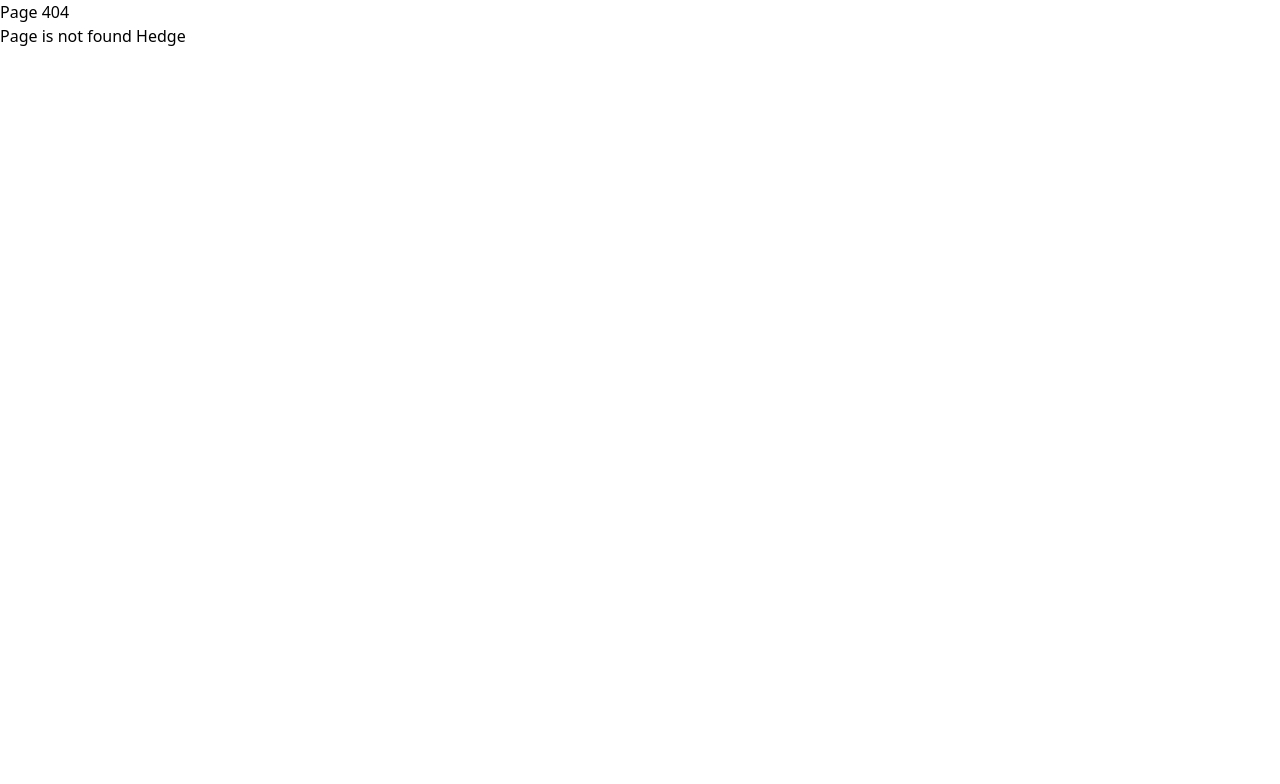
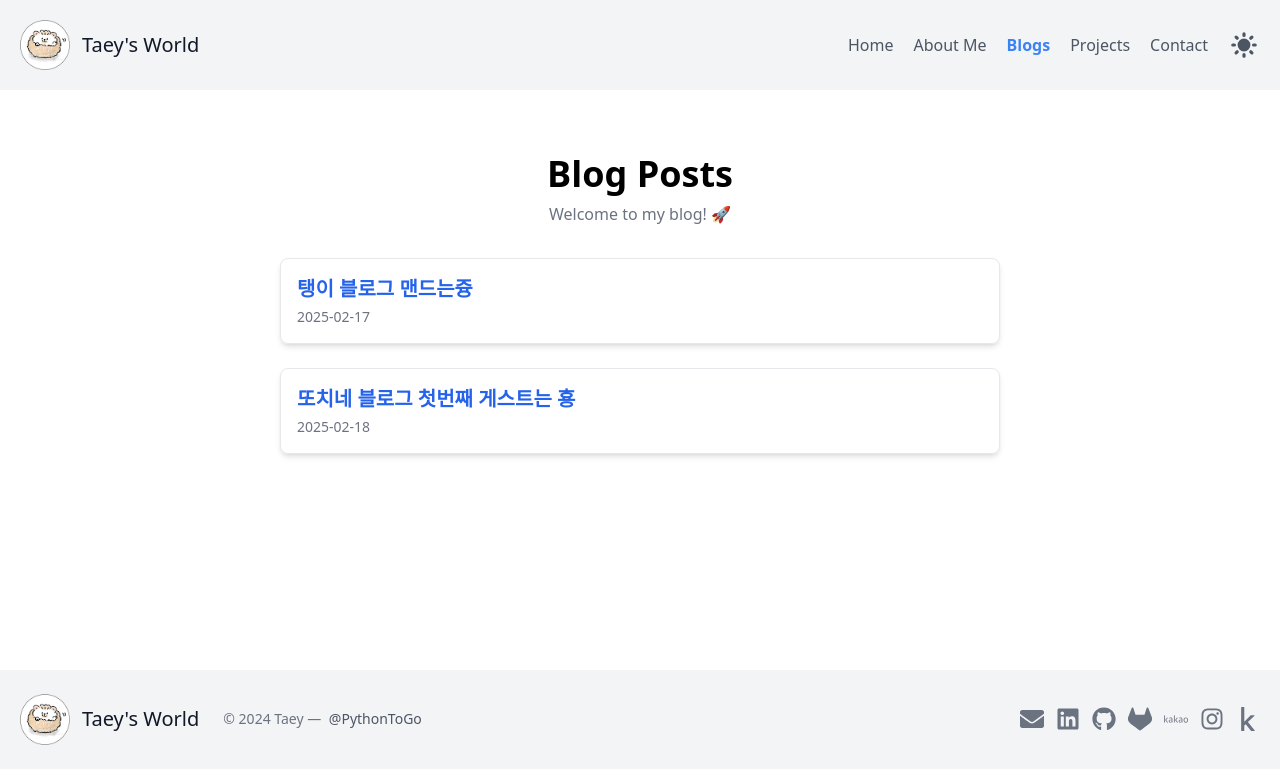
Before and after one commit to PythonToGo/taey_page, a Next.js app: page /blogs in a window 1280 px wide. Before the commit this address had no page. Shown: the top 784 px of the page. Built offline with nearby package versions, Linux system fonts and the light colour scheme.

Commit message:
WIP: add blogs function

```diff
--- a/components/header.js
+++ b/components/header.js
@@ -23,6 +23,9 @@ export default function Header() {
           <Link href="/about-me" className={`mr-5 hover:text-gray-500 ${router.pathname === "/about-me" ? "text-blue-500 font-bold" : ""}`}>
             About Me
           </Link>
+          <Link href="/blogs" className={`mr-5 hover:text-gray-500 ${router.pathname === "/blogs" ? "text-blue-500 font-bold" : ""}`}>
+            Blogs
+          </Link>
           <Link href="/projects" className={`mr-5 hover:text-gray-500 ${router.pathname === "/projects" ? "text-blue-500 font-bold" : ""}`}>
             Projects
           </Link>
--- /dev/null
+++ b/pages/blogs.js
@@ -0,0 +1,40 @@
+import Layout from '../components/layout';
+import Head from 'next/head';
+import Image from 'next/image';
+import styles from '../styles/resume.module.css';
+// import Resume from '@/components/aboutme/resume.js';
+import Link from 'next/link';
+
+
+const blogPosts = [
+  { id: "first-post", title: "탱이 블로그 맨드는즁", date: "2025-02-17" },
+  { id: "nextjs-guide", title: "또치네 블로그 첫번째 게스트는 횽", date: "2025-02-18" },
+];
+
+export default function Blogs() {
+    return (
+      <Layout>
+        <Head>
+          <title>Blogs | Taey&apos;s World</title>
+          <meta name="description" content="Taey's personal blog about tech, life, and more." />
+          <link rel="icon" href="/hedge2.ico" />
+        </Head>
+
+        <div className="max-w-3xl mx-auto p-6">
+          <h1 className="text-4xl font-bold text-center mt-10">Blog Posts</h1>
+          <p className="text-center text-gray-500 mt-2">Welcome to my blog! 🚀</p>
+
+          <div className="mt-8 space-y-6">
+            {blogPosts.map((post) => (
+              <div key={post.id} className="p-4 border border-gray-200 rounded-lg shadow-md hover:shadow-lg transition">
+                <Link href={`/blogs/${post.id}`}>
+                  <span className="text-xl font-semibold text-blue-600 hover:underline">{post.title}</span>
+                </Link>
+                <p className="text-gray-500 text-sm mt-1">{post.date}</p>
+              </div>
+            ))}
+          </div>
+        </div>
+      </Layout>
+    );
+  }
--- /dev/null
+++ b/pages/blogs/id1.js
@@ -0,0 +1,23 @@
+import { useRouter } from "next/router";
+
+const blogPosts = {
+  "first-post": { title: "My First Blog Post", content: "This is my first post content." },
+  "nextjs-guide": { title: "Getting Started with Next.js", content: "Learn Next.js step by step." },
+};
+
+const BlogPost = () => {
+  const router = useRouter();
+  const { id } = router.query;
+  const post = blogPosts[id];
+
+  if (!post) return <p>Loading...</p>;
+
+  return (
+    <div className="max-w-2xl mx-auto p-4">
+      <h1 className="text-2xl font-bold">{post.title}</h1>
+      <p className="mt-4">{post.content}</p>
+    </div>
+  );
+};
+
+export default BlogPost;
--- a/pages/projects.js
+++ b/pages/projects.js
@@ -5,9 +5,7 @@ import ProjectItem from '../components/projects/project-item';
 import { colorMapper } from '@/utils/colorMapper';
 
 export default function Projects({projects, tags }) {
-    // const tags = data.properties.Tags.multi_select;
     console.log(projects);
-    // console.log(tag);
     return (
         <Layout>
             <Head>
```
Also changed, not shown: 1 other file (tests, documents, lock files or other folders).
